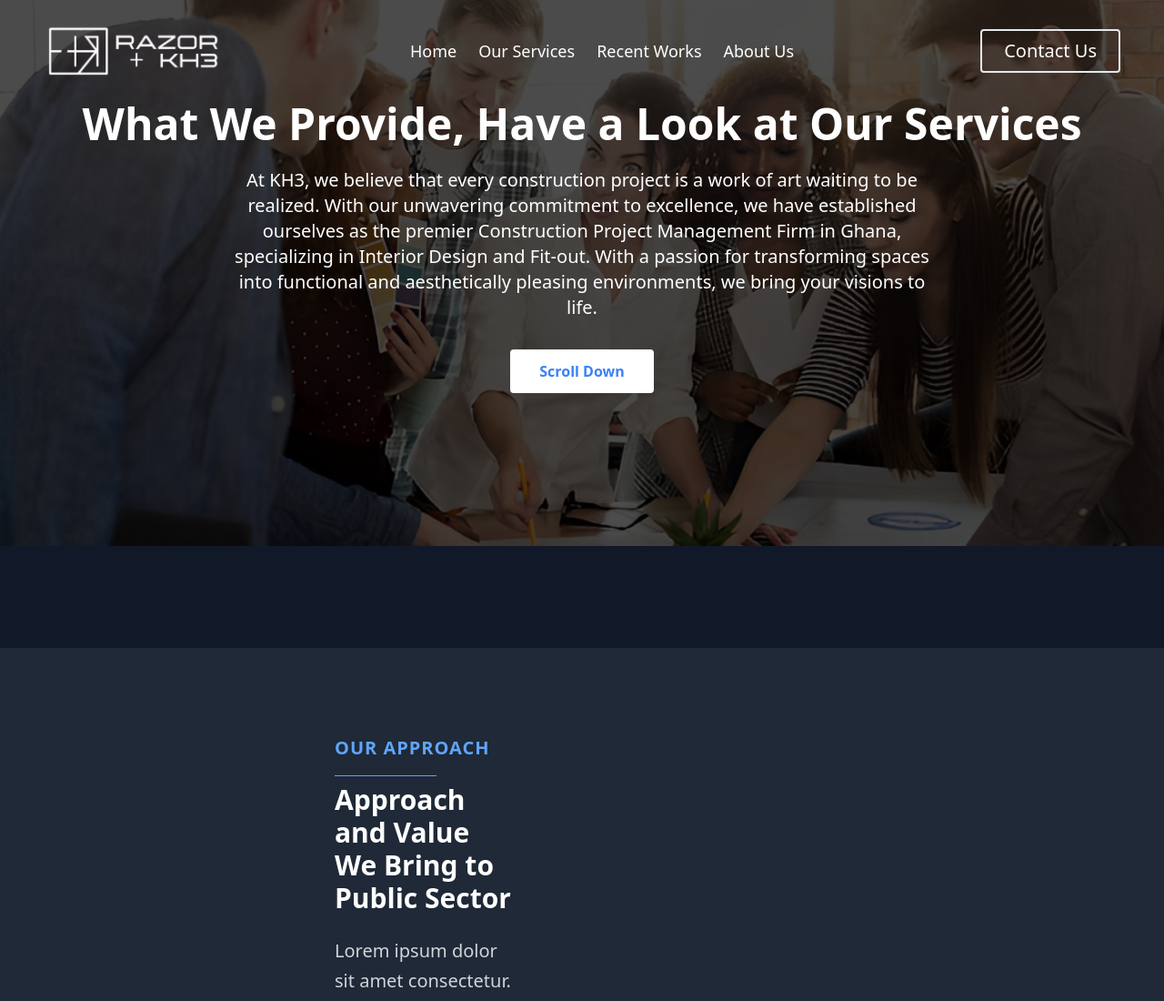
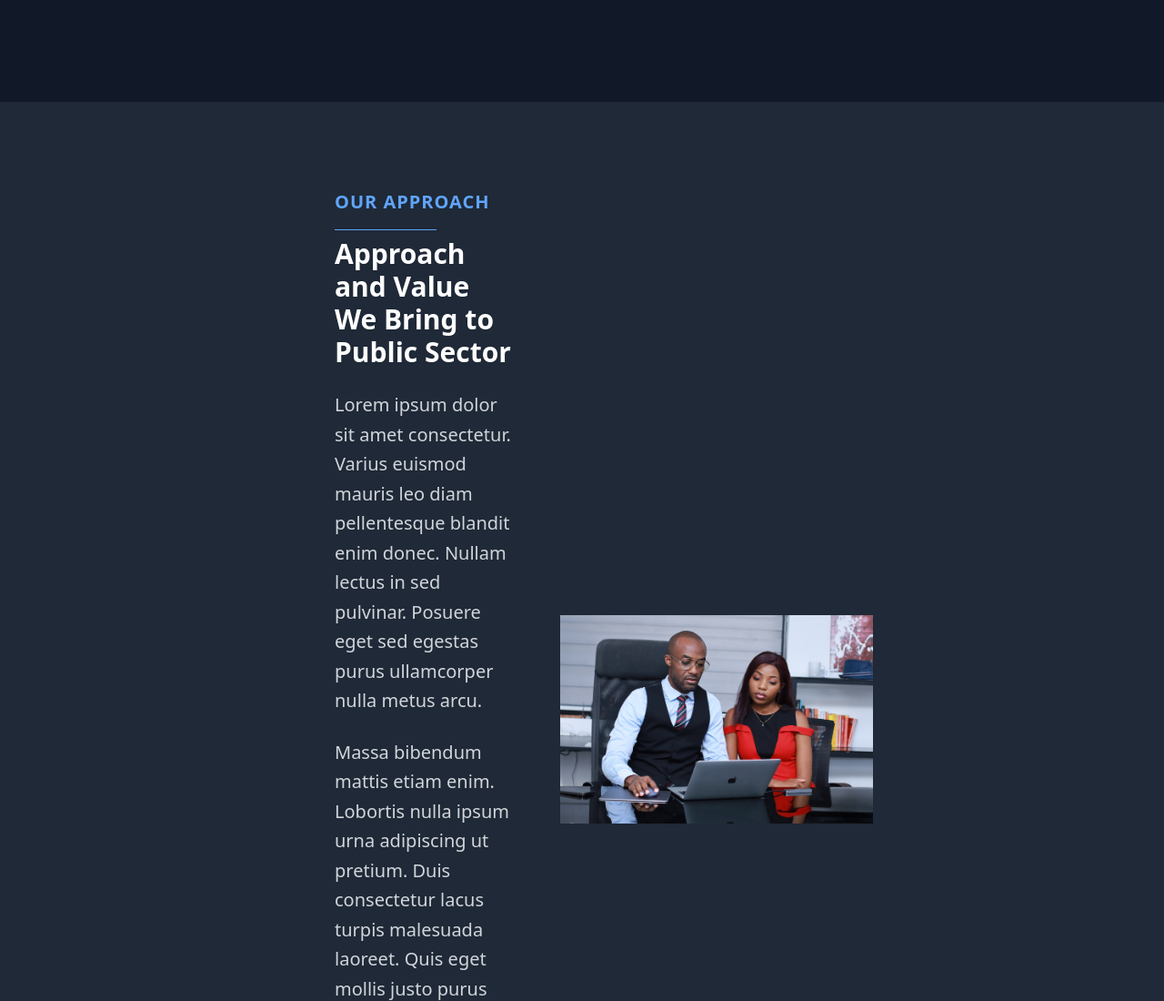
Before and after one commit to davisasa/RazorKH3, a plain HTML site: page our-services.html in a window 1280 px wide. Shown: the top 1100 px of the page at 91% size. Drawn offline with nearby package versions, Linux system fonts and the light colour scheme.

Commit message:
Update our-services.html

```diff
--- a/our-services.html
+++ b/our-services.html
@@ -11,45 +11,7 @@
 <body class="bg-gray-900 text-white font-sans">
 
     <!-- Header Section -->
-    <header class="relative bg-cover bg-center-top h-[600px]" style="background-image: url('Images/Rectangle\ 1.png');">
-        <div class="absolute inset-0 bg-black bg-opacity-50"></div>
-        <div class="container mx-auto relative z-10">
-            <!-- Navigation -->
-            <nav class="flex justify-between items-center py-6 lg:px-12 md:px-0 md:text-sm lg:text-lg ">
-              <div class="flex items-center">
-                  <img src="Images/RAZORKH3white 1.png" class="lg:h-16 md:h-12" alt="Logo">
-              </div>
-              <div class="md:hidden">
-                  <!-- Hamburger Menu Icon -->
-                  <button id="menu-toggle" class="text-white focus:outline-none">
-                      <svg xmlns="http://www.w3.org/2000/svg" class="h-6 w-6" fill="none" viewBox="0 0 24 24" stroke="currentColor">
-                          <path stroke-linecap="round" stroke-linejoin="round" stroke-width="2" d="M4 6h16M4 12h16M4 18h16" />
-                      </svg>
-                  </button>
-              </div>
-              <ul id="menu" class="hidden md:flex flex-col md:flex-row md:space-x-6 md:items-center md:static absolute bg-white md:bg-transparent text-black md:text-white top-20 left-0 w-full md:w-auto">
-                  <li><a href="index.html" class="block md:inline-block py-2 md:py-0 px-6 md:px-0 md:text-white text-black">Home</a></li>
-                  <li><a href="our-services.html" class="block md:inline-block py-2 md:py-0 px-6 md:px-0 md:text-white text-black ">Our Services</a></li>
-                  <!-- <li><a href="#" class="block md:inline-block py-2 md:py-0 px-6 md:px-0 md:text-white text-black ">Testimonials</a></li> -->
-                  <li><a href="#" class="block md:inline-block py-2 md:py-0 px-6 md:px-0 md:text-white text-black ">Recent Works</a></li>
-                  <li><a href="about.html" class="block md:inline-block py-2 md:py-0 px-6 md:px-0 md:text-white text-black ">About Us</a></li>
-              </ul>
-              <a href="contact-us.html" class="hidden md:block border-2 lg:text-xl md:text-lg text-white py-2 px-6 rounded">Contact Us</a>
-          </nav>
 
-            <!-- Hero Content -->
-            <div class="text-center text-white px-8 sm:mb-16">
-                <h1 class="text-4xl md:text-5xl font-bold mb-6">What We Provide, Have a Look at Our Services</h1>
-                <p class="max-w-3xl mx-auto text-xl mb-8">
-                    At KH3, we believe that every construction project is a work of art waiting to be realized. With our
-                    unwavering commitment to excellence, we have established ourselves as the premier Construction Project
-                    Management Firm in Ghana, specializing in Interior Design and Fit-out. With a passion for transforming
-                    spaces into functional and aesthetically pleasing environments, we bring your visions to life.
-                </p>
-
-                <a href="#expertise" class="inline-block bg-white text-blue-500 px-8 py-3 rounded font-semibold hover:bg-gray-200">Scroll Down</a>
-            </div>
-    </header>
 
 
     <!-- Secondary Section -->
```
